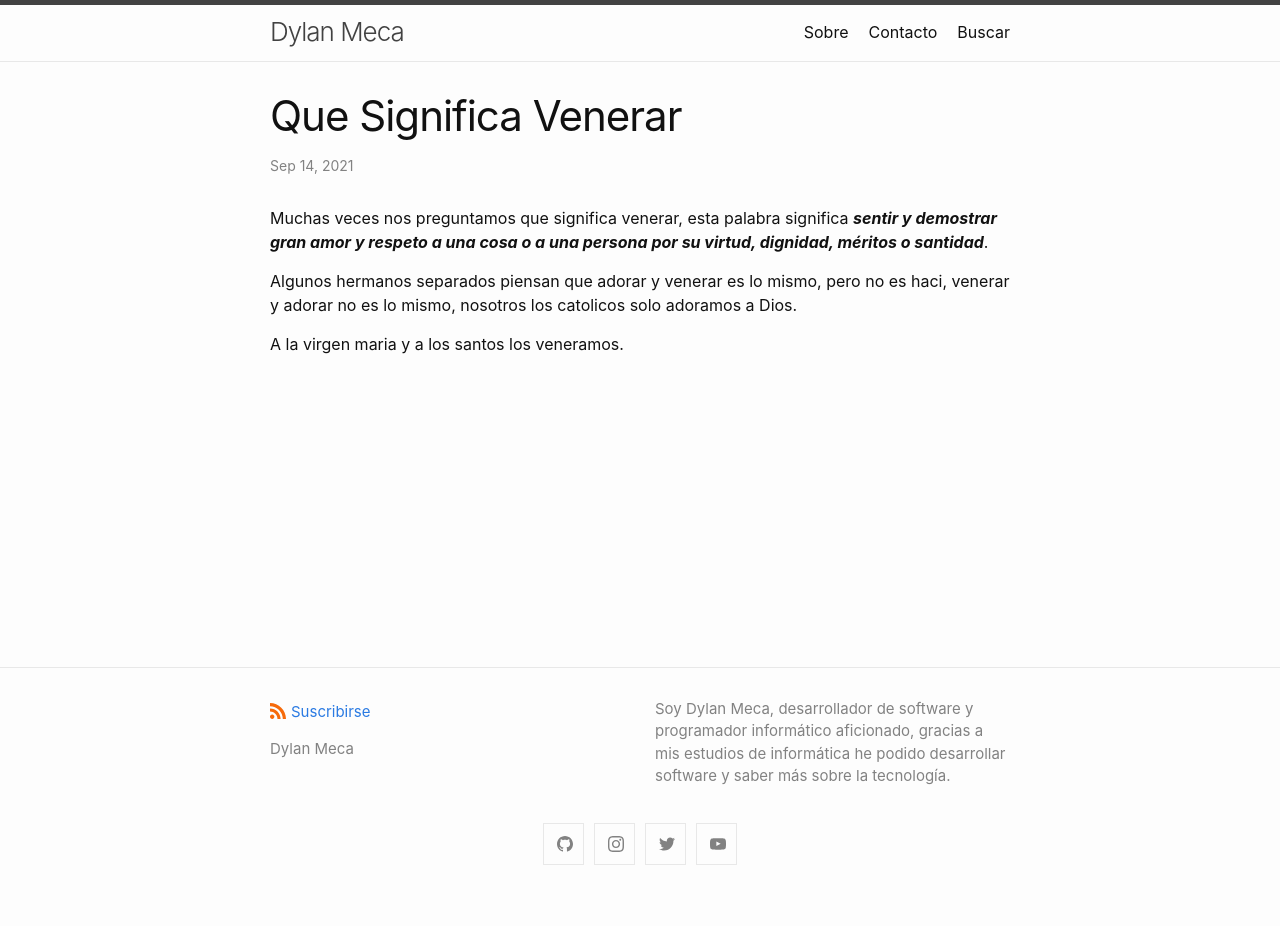
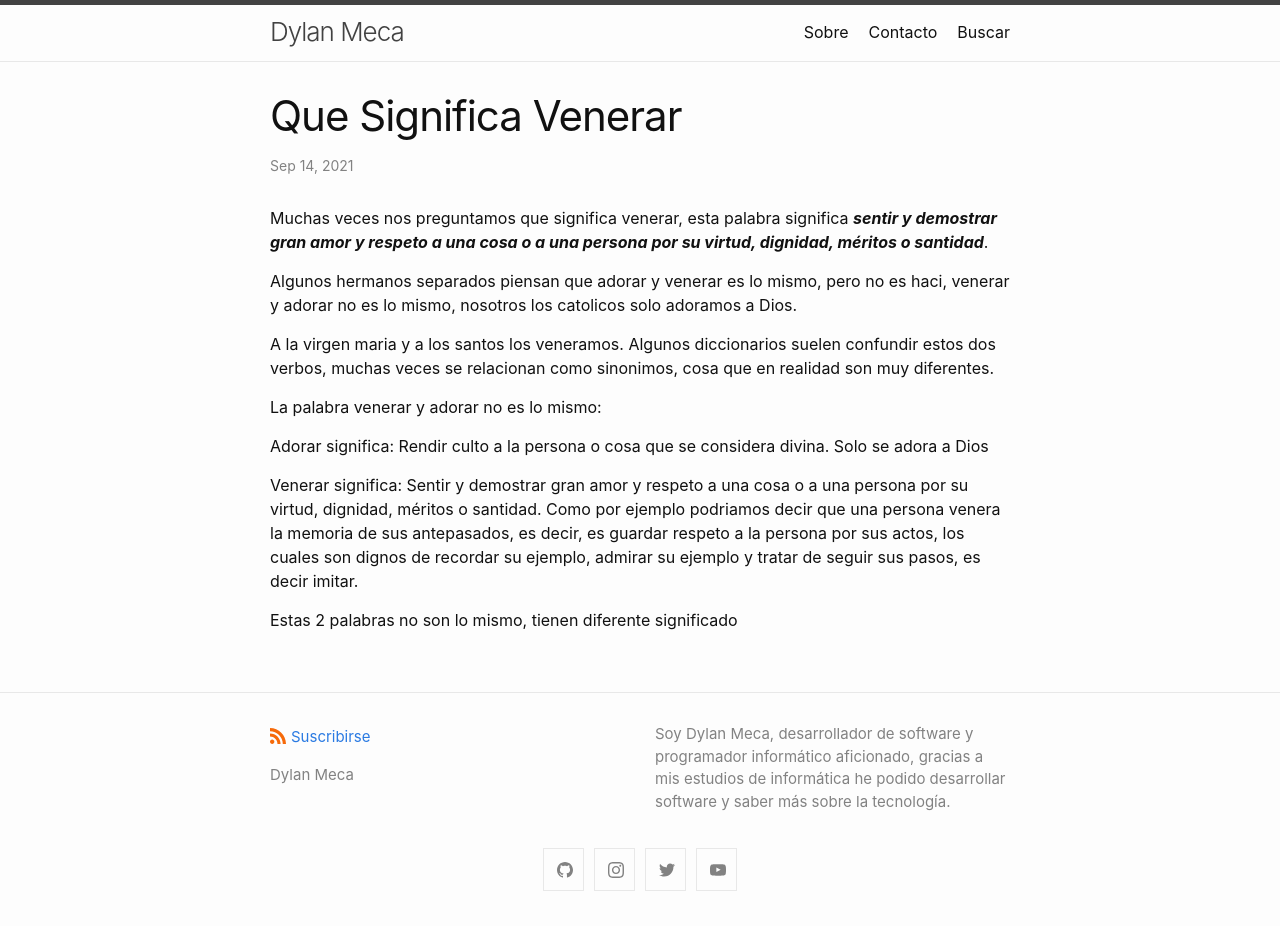
Before and after one commit to dylanmeca/dylanmeca.github.io, a Jekyll site: the page built from _posts/2021-09-14-Que-significa-venerar.md, in a window 1280 px wide. Built offline with Jekyll 4.4.1, drawn with Linux system fonts in a browser that asks for light colours; a script that is not in the unit is left out; comment, search, counter and statistics services are not loaded; before the commit the page ends 900 px from its top, so only the background shows below that.

Commit message:
Update 2021-09-14-Que-significa-venerar.md

```diff
--- a/_posts/2021-09-14-Que-significa-venerar.md
+++ b/_posts/2021-09-14-Que-significa-venerar.md
@@ -9,4 +9,13 @@ Muchas veces nos preguntamos que significa venerar, esta palabra significa ***se
 
 Algunos hermanos separados piensan que adorar y venerar es lo mismo, pero no es haci, venerar y adorar no es lo mismo, nosotros los catolicos solo adoramos a Dios.
 
-A la virgen maria y a los santos los veneramos.
+A la virgen maria y a los santos los veneramos. Algunos diccionarios suelen confundir estos dos verbos, muchas veces se relacionan como sinonimos, cosa que en realidad son muy diferentes.
+
+La palabra venerar y adorar no es lo mismo:
+
+Adorar significa: Rendir culto a la persona o cosa que se considera divina. Solo se adora a Dios
+
+Venerar significa: Sentir y demostrar gran amor y respeto a una cosa o a una persona por su virtud, dignidad, méritos o santidad. Como por ejemplo podriamos decir que una persona venera la memoria de sus antepasados, es decir, es guardar respeto
+a la persona por sus actos, los cuales son dignos de recordar su ejemplo, admirar su ejemplo y tratar de seguir sus pasos, es decir imitar.
+
+Estas 2 palabras no son lo mismo, tienen diferente significado
```
